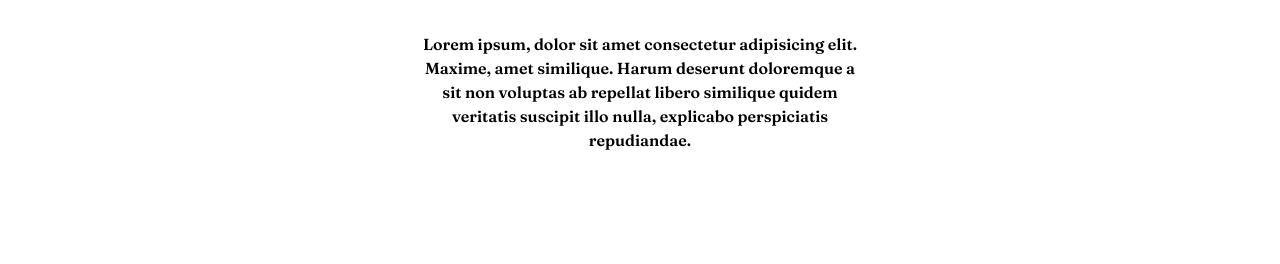
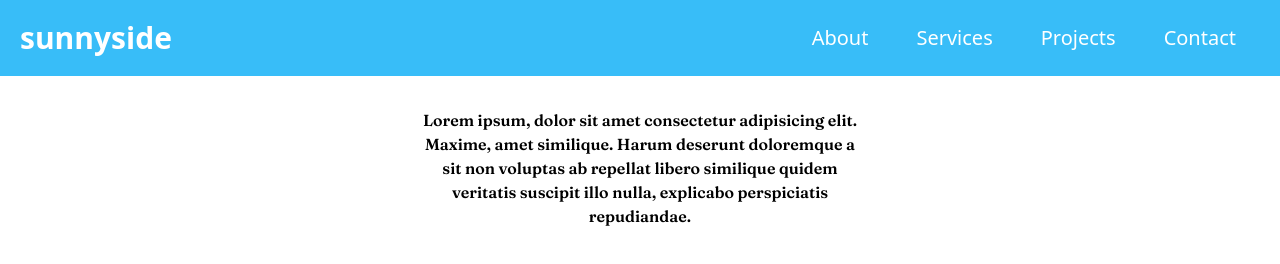
Before and after one commit to Joker4mas/sunnyside, a website: page dist/About.html in a window 1280 px wide. Drawn offline with Linux system fonts and the light colour scheme.

Commit message:
added menu to aboutpage

```diff
--- a/dist/About.html
+++ b/dist/About.html
@@ -10,10 +10,44 @@
     <title>About</title>
 </head>
 <body>
+     <header>
+    <!-- Navbar goes here -->
+    <nav class=" p-5  bg-sky-400 md:flex md:items-center md:justify-between">
+        <div class="flex justify-between items-center">
+              <!-- site logo -->
+          <span class="text-3xl text-white family-mono font-bold cursor-pointer">
+                sunnyside
+          </span>
+
+          <span class=" text-4xl text-white cursor-pointer mx-2 md:hidden block">
+          <ion-icon name="menu" onclick="Menu(this)" class="text-white"></ion-icon>
+          </span>
+        </div>
+
+            <!-- primary NavBar items -->
+            <ul class="items-center md:flex md:items-center z-[1]  md:z-auto md:static absolute md:text-white text-slate-700 bg-white w-full  md:w-auto  md:py-0 py-4 md:pl-0 pl-7 md:bg-opacity-0 md:opacity-100 opacity-100  top-[-400px] transition-all ease-in">
+              <li class="mx-4 my-6 md:my-0">
+              <a href="/dist/About.html" class="text-xl p-2  rounded-2xl hover:bg-yellow  md:hover:bg-sky-300 hover:font-bold transition duration-300">About</a>
+              </li>
+              <li class="mx-4 my-6 md:my-0">
+              <a href="#" class="text-xl p-2 rounded-2xl hover:bg-yellow  md:hover:bg-sky-300 hover:font-bold transition duration-300">Services</a>
+              </li>
+              <li class="mx-4 my-6 md:my-0">
+              <a href="#" class="text-xl p-2  rounded-2xl hover:bg-yellow  md:hover:bg-sky-300 hover:font-bold transition duration-300">Projects</a>
+              </li>
+              <li class="mx-4 my-6 md:my-0">
+              <a href="#" class=" text-xl p-2 rounded-2xl hover:bg-yellow md:hover:bg-sky-300  hover:font-bold transition duration-300">Contact</a>
+              </li>
+            </ul>
+        </nav>
+      </div>
+  </header>
     <div class="continer w-2/5 text-center mx-auto font-frans p-8">
         <p>
             Lorem ipsum, dolor sit amet consectetur adipisicing elit. Maxime, amet similique. Harum deserunt doloremque a sit non voluptas ab repellat libero similique quidem veritatis suscipit illo nulla, explicabo perspiciatis repudiandae.
         </p>
     </div>
+
+    <script src="/dist/fix.js"></script>
 </body>
 </html>
```
